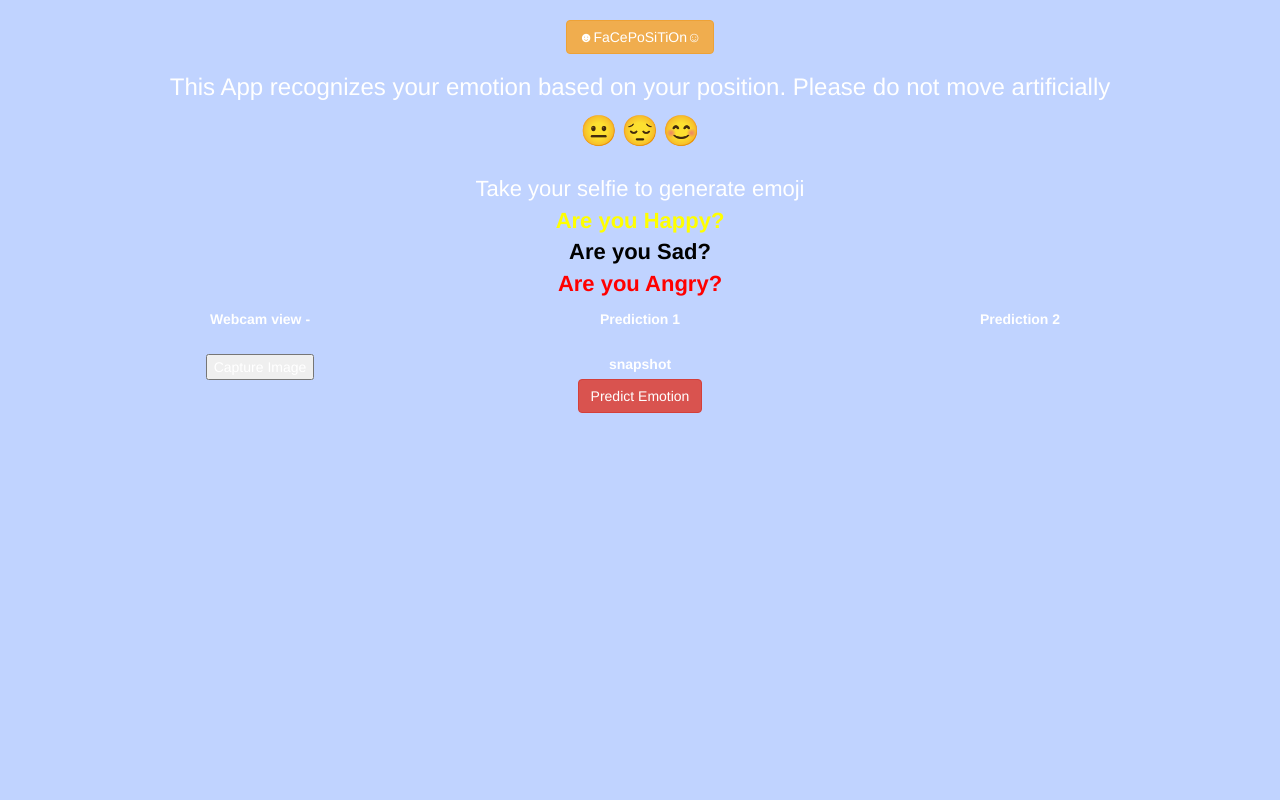
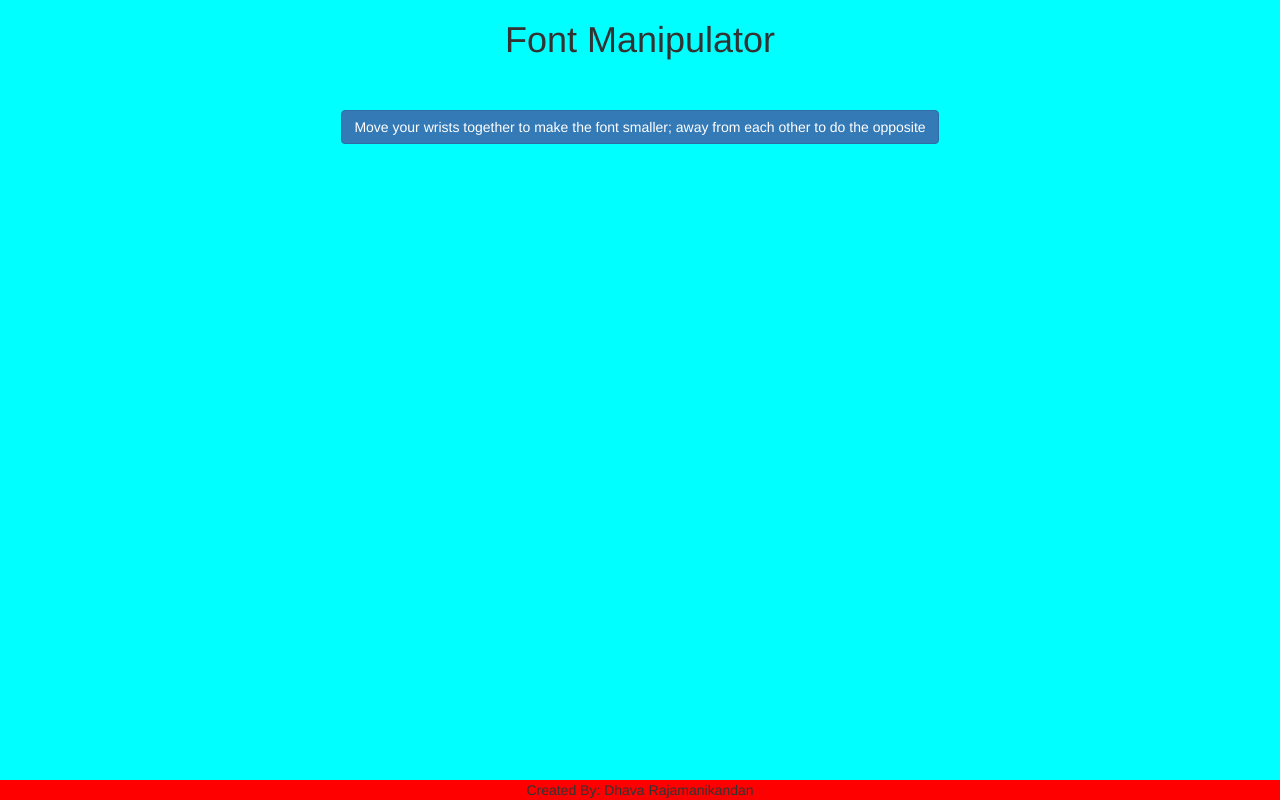
Before and after one commit to Dhava2010/another1, a plain HTML site: page index.html in a window 1280 px wide. Drawn offline with nearby package versions, Linux system fonts and the light colour scheme; a script that the page names is missing.

Commit message:
Add files via upload

```diff
--- a/index.html
+++ b/index.html
@@ -1,69 +1,34 @@
-
 <html>
     <head>
-    <title>Emotion To Emoji</title>
-    <meta name="viewport" content="width=device-width, initial-scale=1.0">
+        <link rel="stylesheet" type="text/css" href="style.css">
         <link rel="stylesheet" href="https://maxcdn.bootstrapcdn.com/bootstrap/3.4.0/css/bootstrap.min.css">
         <script src="https://ajax.googleapis.com/ajax/libs/jquery/3.4.1/jquery.min.js"></script>
         <script src="https://maxcdn.bootstrapcdn.com/bootstrap/3.4.0/js/bootstrap.min.js"></script>
-
-    <script src="https://unpkg.com/ml5@0.4.3/dist/ml5.min.js"></script>
-    <script src="https://cdnjs.cloudflare.com/ajax/libs/webcamjs/1.0.26/webcam.js"></script>
-
-    <link rel="stylesheet" type="text/css" href="style.css">
     </head>
-
     <body>
-  <div class="container">
-
         <center>
-      <h2 class = "btn btn-warning">
-        ☻FaCePoSiTiOn☺
+            <h1>
+                Font Manipulator
+            </h1>
             <br>
-        <h3>This App recognizes your emotion based on your position. Please do not move artificially</h3>
-        <span>&#128528;</span>
-        <span>&#128532;</span>
-        <span>&#128522;</span>
-      </h2>
-      <br><br>
-
-      <p style="font-size: 22px;">Take your selfie to generate emoji
             <br>
-        <b style="color: yellow">Are you Happy?</b>
-        <br>
-        <b style="color: black">Are you Sad?</b>
-        <br>
-        <b style="color: red">Are you Angry?</b>
-        <br>
-      </p>
-
-      <div class="col-md-4 col-sm-12 col-xs-12">
-	      <label>Webcam view - </label>
-        <br>
-        <div id="webcamm"></div>
-        <br>
-        <button onclick = "take_snapshot();" class name = "btn btn-warning">Capture Image</button>
-      </div>
-     <div class="col-md-4 col-sm-12 col-xs-12">
-       <label>Prediction 1</label>
-       <h3 id = "resultofEmo"></h3>
-       <h3 id = "resultofEmoji"></h3>
-     </div>
-     <div class="col-md-4 col-sm-12 col-xs-12">
-       <label>Prediction 2</label>
-       <h3 id = "resultofEmo2"></h3>
-       <h3 id = "resultofEmoji2 "></h3>
-     </div>
-      <div class="col-md-4 col-sm-12 col-xs-12">
-        <label>snapshot</label>
-        <div id = "sultan"></div>
-        <button onclick = "recog();" class = "btn btn-danger">Predict Emotion</button>
-      </div>
+            <p class = "btn btn-primary">Move your wrists together to make the font smaller; away from each other to do the opposite</p>
+            <span id = "spanid"></span>
+            <div id = "footer">Created By: Dhava Rajamanikandan</div>
         </center>
-
-  </div>
-
-<script src="main.js"></script>
-
     </body>
+    <style>
+        body{
+            background-color: aqua;
+        }
+        #footer
+        {
+            bottom: 0;
+            position: absolute;
+            background-color: red;
+            width: 100%;
+            float: right;
+        }
+    </style>
+    <script src = "main.js"></script>
 </html>
```
Also changed, not shown: Main.js (added, +26 -0 lines). Lines whose indentation alone changed are shown as unchanged.
